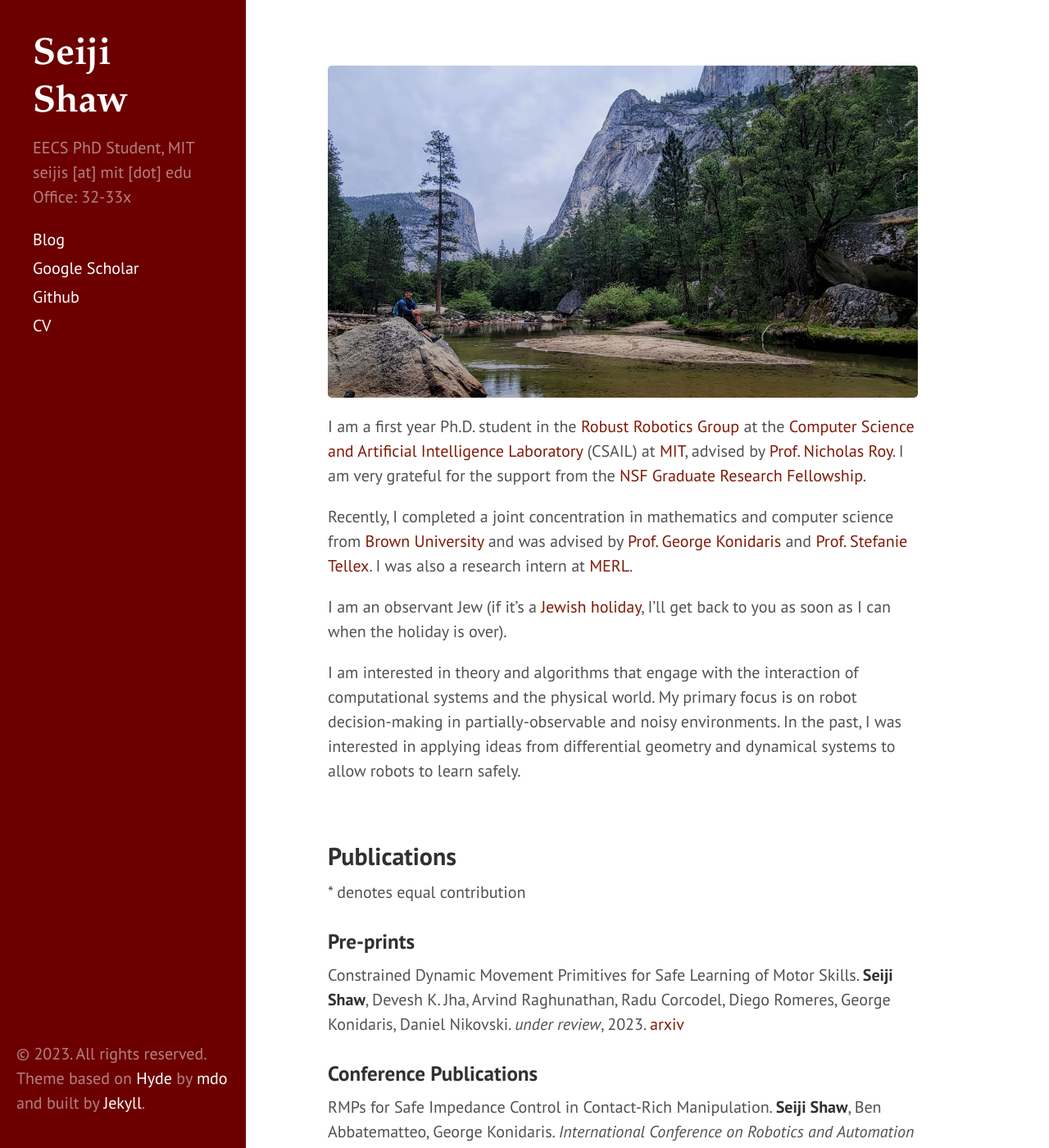
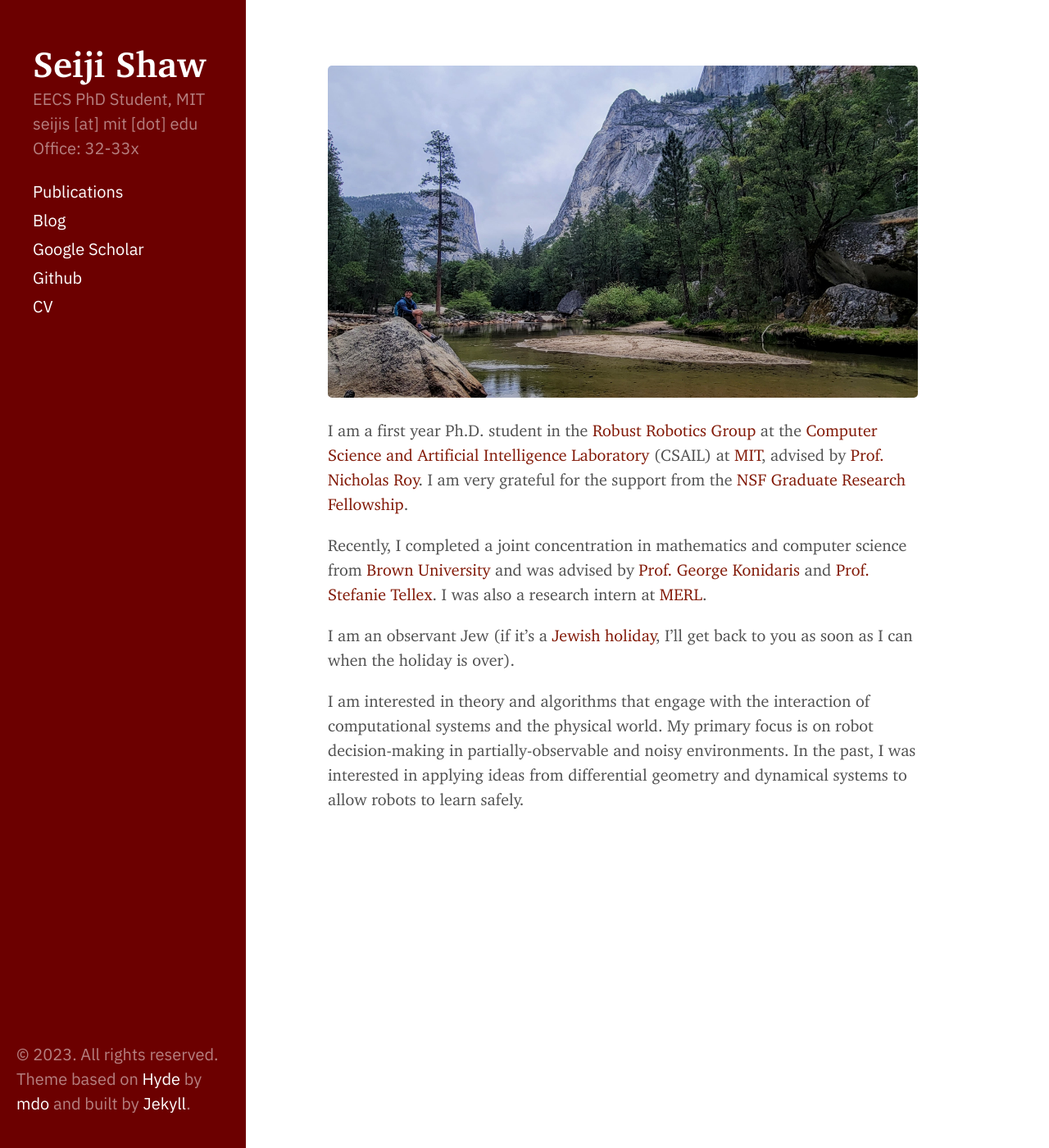
Before and after one commit to sageshoyu/sageshoyu.github.io, a Jekyll site: the page built from docs/index.md, in a window 1280 px wide and 1400 px high. Shown: the whole window at 82% size. Built offline with Jekyll 4.4.1, drawn with Linux system fonts in a browser that asks for light colours; some of the changed text lies outside the part shown.

Commit message:
add better fonts!

```diff
--- a/docs/_includes/sidebar.html
+++ b/docs/_includes/sidebar.html
@@ -10,7 +10,6 @@
     </div>
 
     <nav class="sidebar-nav">
-      <a class="sidebar-nav-item{% if page.title == "Blog" %} active{% endif %}" href="{{ site.baseurl }}/blog/index.html">Blog</a>
 
       {% comment %}
         The code below dynamically generates a sidebar nav of pages with
@@ -26,6 +25,7 @@
         {% endif %}
       {% endfor %}
 
+      <a class="sidebar-nav-item{% if page.title == "Blog" %} active{% endif %}" href="{{ site.baseurl }}/blog/index.html">Blog</a>
       <a class="sidebar-nav-item" href="https://scholar.google.com/citations?user=4ueKhGMAAAAJ&hl=en&oi=ao">Google Scholar</a>
       <a class="sidebar-nav-item" href="https://github.com/sageshoyu">Github</a>
       <a class="sidebar-nav-item" href="/assets/seiji_cv_feb_2023.pdf">CV</a>
--- a/docs/_layouts/post.html
+++ b/docs/_layouts/post.html
@@ -14,7 +14,7 @@ layout: default
   <ul class="related-posts">
     {% for post in site.related_posts limit:3 %}
       <li>
-        <h3>
+        <h3 style='display:inline'>
           <a href="{{ post.url | absolute_url }}">
             {{ post.title }}
             <small>{{ post.date | date_to_string }}</small>
--- /dev/null
+++ b/docs/assets/fonts/charter_license.txt
@@ -0,0 +1,5 @@
+Charter license
+
+This is a copy of the Charter fonts which Bitstream contributed to the X consortium. This is the original notice included with the fonts:
+
+(c) Copyright 1989-1992, Bitstream Inc., Cambridge, MA. You are hereby granted permission under all Bitstream propriety rights to use, copy, modify, sublicense, sell, and redistribute the 4 Bitstream Charter (r) Type 1 outline fonts and the 4 Courier Type 1 outline fonts for any purpose and without restriction; provided, that this notice is left intact on all copies of such fonts and that Bitstream’s trademark is acknowledged as shown below on all unmodified copies of the 4 Charter Type 1 fonts. BITSTREAM CHARTER is a registered trademark of Bitstream Inc.
--- a/docs/index.md
+++ b/docs/index.md
@@ -12,21 +12,3 @@ Recently, I completed a joint concentration in mathematics and computer science
 I am an observant Jew (if it's a [Jewish holiday](https://isitajewishholidaytoday.com/), I'll get back to you as soon as I can when the holiday is over).
 
 I am interested in theory and algorithms that engage with the interaction of computational systems and the physical world. My primary focus is on robot decision-making in partially-observable and noisy environments. In the past, I was interested in applying ideas from differential geometry and dynamical systems to allow robots to learn safely.
-
-<br />
-## Publications
-
-\* denotes equal contribution
-
-### Pre-prints
-Constrained Dynamic Movement Primitives for Safe Learning of Motor Skills. **Seiji Shaw**, Devesh K. Jha, Arvind Raghunathan, Radu Corcodel, Diego Romeres, George Konidaris, Daniel Nikovski. *under review*, 2023.
-[arxiv](https://arxiv.org/abs/2209.14461)
-
-
-### Conference Publications
-RMPs for Safe Impedance Control in Contact-Rich Manipulation. **Seiji Shaw**, Ben Abbatematteo, George Konidaris. *International Conference on Robotics and Automation (ICRA)*, 2022.
-[arxiv](https://arxiv.org/abs/2109.12103)
-
-### Other
-A seabird population model to evaluate plastic pollution policies. Tiffany Ding\*, Soryan Kumar \*, **Seiji Shaw**\*. *Undergraduate Mathematics and Its Applications*, 2020.
-[link](https://eds.s.ebscohost.com/abstract?site=eds&s    cope=site&jrnl=01973622&AN=146421579&h=uaXInzoZUfIdVJqgamTamQLwTHwBYA99AanUofLfzd6EPhLyriSPmToqvBggPTeNYoeBKBRobUqPbKEtOG8Ibg%3d%3d&crl=c&resultLocal=ErrCrlNoResult    s&resultNs=Ehost&crlhashurl=login.aspx%3fdirect%3dtrue%26profile%3dehost%26scope%3dsite%26authtype%3dcrawler%26jrnl%3d01973622%26AN%3d146421579)
--- a/docs/public/css/hyde.css
+++ b/docs/public/css/hyde.css
@@ -17,12 +17,82 @@
 /*
  * Contents
  *
+ * Custom fonts
  * Global resets
  * Sidebar
  * Container
  * Reverse layout
  * Themes
  */
+
+/*
+ * Loading in custom fonts
+ */
+
+@font-face {
+font-family: charter;
+font-style: normal;
+font-weight: normal;
+font-stretch: normal;
+src: url('../../assets/fonts/charter_regular.woff2') format('woff2');
+}
+
+@font-face {
+font-family: charter;
+font-style: italic;
+font-weight: normal;
+font-stretch: normal;
+src: url('../../assets/fonts/charter_italic.woff2') format('woff2');
+}
+
+@font-face {
+font-family: charter;
+font-style: normal;
+font-weight: bold;
+font-stretch: normal;
+src: url('../../assets/fonts/charter_bold.woff2') format('woff2');
+}
+
+@font-face {
+font-family: charter;
+font-style: italic;
+font-weight: bold;
+font-stretch: normal;
+src: url('../../assets/fonts/charter_bold_italic.woff2') format('woff2');
+}
+
+
+@font-face {
+font-family: plex;
+font-style: normal;
+font-weight: normal;
+font-stretch: normal;
+src: url('../../assets/fonts/ibmplexsans-regular-webfont.woff2') format('woff2');
+}
+
+@font-face {
+font-family: plex;
+font-style: italic;
+font-weight: normal;
+font-stretch: normal;
+src: url('../../assets/fonts/ibmplexsans-italic-webfont.woff2') format('woff2');
+}
+
+@font-face {
+font-family: plex;
+font-style: normal;
+font-weight: bold;
+font-stretch: normal;
+src: url('../../assets/fonts/ibmplexsans-semibold-webfont.woff2') format('woff2');
+}
+
+@font-face {
+font-family: plex;
+font-style: italic;
+font-weight: bold;
+font-stretch: normal;
+src: url('../../assets/fonts/ibmplexsans-semibolditalic-webfont.woff2') format('woff2');
+}
 
 
 /*
@@ -32,7 +102,7 @@
  */
 
 html {
-  font-family: "PT Sans", Helvetica, Arial, sans-serif;
+  font-family: charter, Georgia, serif;
 }
 @media (min-width: 48em) {
   html {
@@ -43,6 +113,19 @@ html {
   html {
     font-size: 20px;
   }
+}
+
+h1 {
+  font-family: plex, Verdana, sans-serif;
+}
+
+
+h2 {
+  font-family: plex, Verdana, sans-serif;
+}
+
+h3 {
+  font-family: plex, Verdana, sans-serif;
 }
 
 
@@ -58,6 +141,7 @@ html {
   padding: 2rem 1rem;
   color: rgba(255,255,255,.5);
   background-color: #202020;
+  font-family: plex, Verdana, sans-serif;
 }
 @media (min-width: 48em) {
   .sidebar {
@@ -79,8 +163,8 @@ html {
 .sidebar-about h1 {
   color: #fff;
   margin-top: 0;
-  font-family: Garamond, serif;
-  font-size: 2.30rem;
+  font-family: Charter, serif;
+  font-size: 2.20rem;
 }
 
 /* Sidebar nav */
@@ -88,6 +172,7 @@ html {
   margin-bottom: 1rem;
 }
 .sidebar-nav-item {
+  font-family: plex, Verdana, sans-serif;
   display: block;
   line-height: 1.75;
 }
@@ -120,6 +205,10 @@ p.sidebar-nav-item-dead {
   }
 }
 
+.post-date {
+  font-family: plex, Verdana, sans-serif;
+}
+
 
 /* Container
  *
@@ -136,14 +225,14 @@ p.sidebar-nav-item-dead {
   .content {
     max-width: 38rem;
     margin-left: 17rem;
-    margin-right: 2rem;
+    margin-right: 3rem;
   }
 }
 
 @media (min-width: 64em) {
   .content {
     margin-left: 19rem;
-    margin-right: 4rem;
+    margin-right: 5rem;
   }
 }
 
--- a/docs/public/css/poole.css
+++ b/docs/public/css/poole.css
@@ -48,7 +48,7 @@ body {
 }
 
 html {
-  font-family: "Helvetica Neue", Helvetica, Arial, sans-serif;
+  font-family: "PT Sans", Helvetica, Arial, sans-serif;
   font-size: 16px;
   line-height: 1.5;
 }
@@ -330,7 +330,7 @@ tbody tr:nth-child(odd) th {
 
 .page,
 .post {
-  margin-bottom: 4em;
+  margin-bottom: 2em;
 }
 
 /* Blog post or page title */
@@ -389,7 +389,7 @@ tbody tr:nth-child(odd) th {
   overflow: hidden; /* clearfix */
   margin-left: -1rem;
   margin-right: -1rem;
-  font-family: "PT Sans", Helvetica, Arial, sans-serif;
+  font-family: "PT Sans", sans-serif;
   color: #ccc;
   text-align: center;
 }
```
Also changed, not shown: docs/publications.md (+9 -6 lines), docs/assets/fonts/charter_bold.woff2 (added), docs/assets/fonts/charter_bold_italic.woff2 (added), docs/assets/fonts/charter_italic.woff2 (added), docs/assets/fonts/charter_regular.woff2 (added), docs/assets/fonts/ibmplexsans-italic-webfont.woff2 (added), docs/assets/fonts/ibmplexsans-regular-webfont.woff2 (added), docs/assets/fonts/ibmplexsans-semibold-webfont.woff2 (added), docs/assets/fonts/ibmplexsans-semibolditalic-webfont.woff2 (added).
